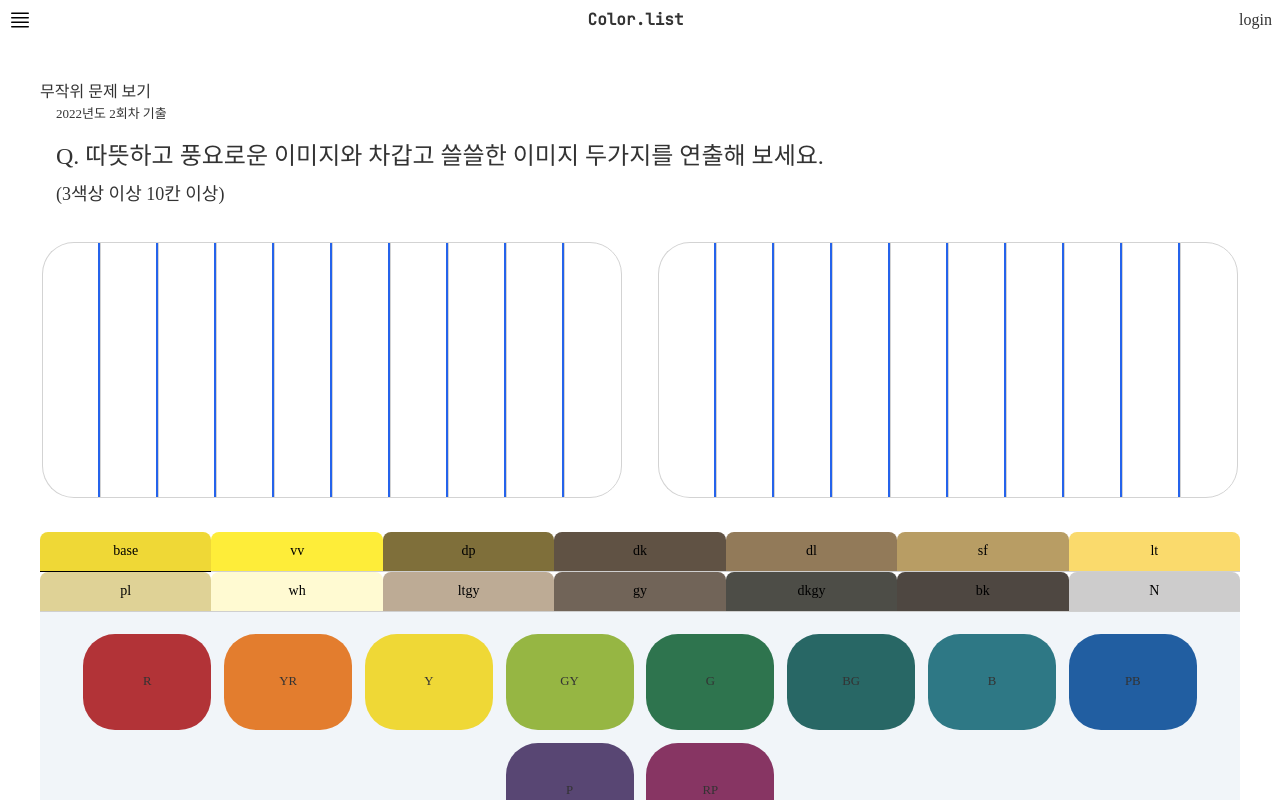
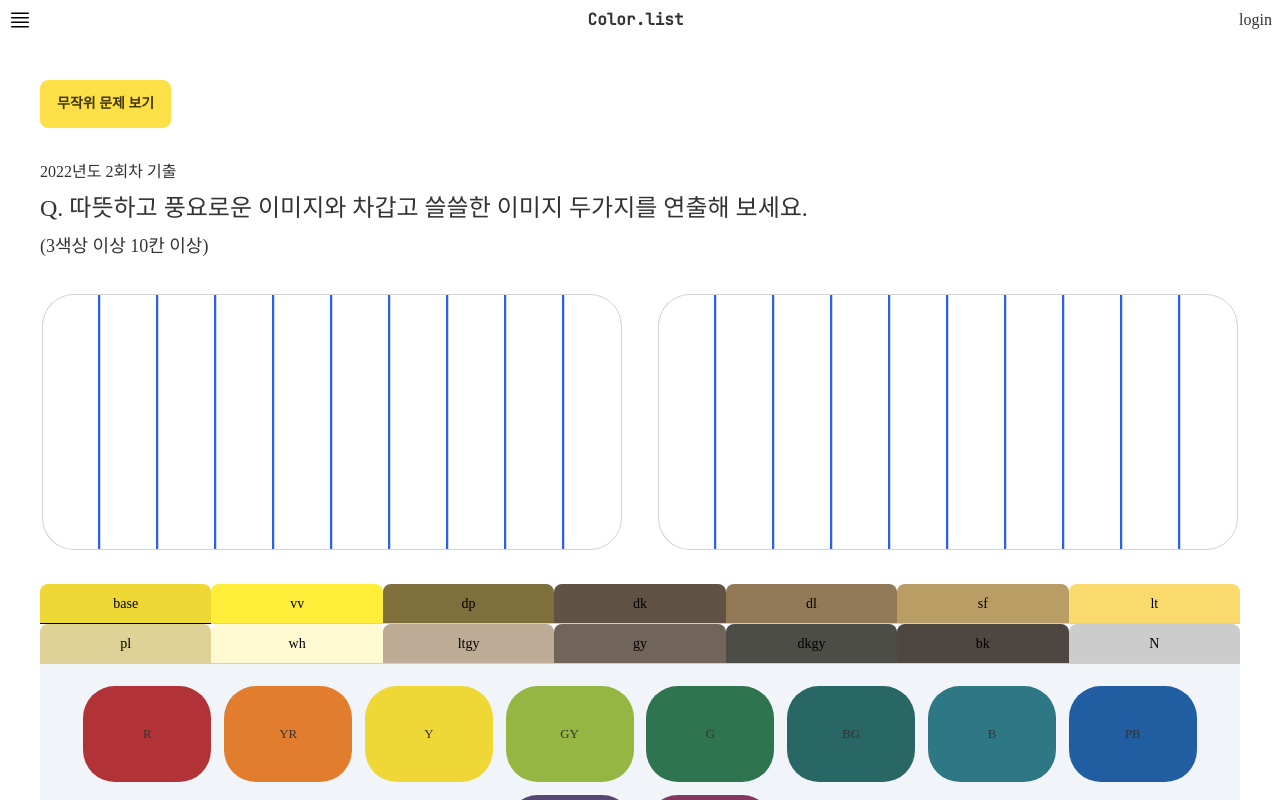
Before and after one commit to lisohh/Colorist-frontend, a React (Vite) app: page /quizs/1 in a window 1280 px wide. Built offline with nearby package versions, Linux system fonts and the light colour scheme; a web font is replaced by a local one.

Commit message:
Fix: 무작위 버튼 위치 및 문제 위치 css 수정

```diff
--- a/src/pages/testform/Pallete.tsx
+++ b/src/pages/testform/Pallete.tsx
@@ -72,7 +72,7 @@ function Pallete({ isDouble = false }: { isDouble: boolean }) {
             deleteSelected={(i) => deleteSelected(i + BOX_COUNT)} // 1을 받아도 => 11을 넘겨야
           />
         ) : (
-          <ul className="w-fit p-4">
+          <ul className="w-fit">
             <li>
               <Input
                 type="color"
--- a/src/pages/testform/TestForm.css
+++ b/src/pages/testform/TestForm.css
@@ -41,10 +41,6 @@
 }
 .selectedContainer td:last-child {
   border-radius: 0 2rem 2rem 0;
-}
-
-div.quiz-paragraph {
-  padding-left: 1rem;
 }
 
 a.category {
--- a/src/pages/testform/TestForm.tsx
+++ b/src/pages/testform/TestForm.tsx
@@ -30,9 +30,7 @@ function TestForm() {
   return (
     <article className="test-form">
       {/* 0825 합동코칭 - 연결하기위해 form으로 감싸고 submit  */}
-      <Link to={`/quizs/${Math.min(Math.floor(Math.random() * 26 + 1), 26)}`}>
-        무작위 문제 보기
-      </Link>
+
       <form
         className="flex flex-col gap-8"
         onSubmit={(event) => {
@@ -75,11 +73,22 @@ function TestForm() {
           }
         }}
       >
+        <div>
+          <Link
+            to={`/quizs/${Math.min(
+              Math.floor(Math.random() * problemList.length + 1),
+              problemList.length
+            )}`}
+            className="btn btn-primary"
+          >
+            무작위 문제 보기
+          </Link>
+        </div>
         <div className="quiz-paragraph">
-          <a className="category" href="">
+          <span>
             {quiz.year} {quiz.round} 기출
-          </a>
-          <h1 className="text-2xl mb-2">Q. {quiz.title}</h1>
+          </span>
+          <h1 className="text-2xl my-2">Q. {quiz.title}</h1>
           <h2 id="condition" className="text-lg">
             {quiz.condition}
           </h2>
```
